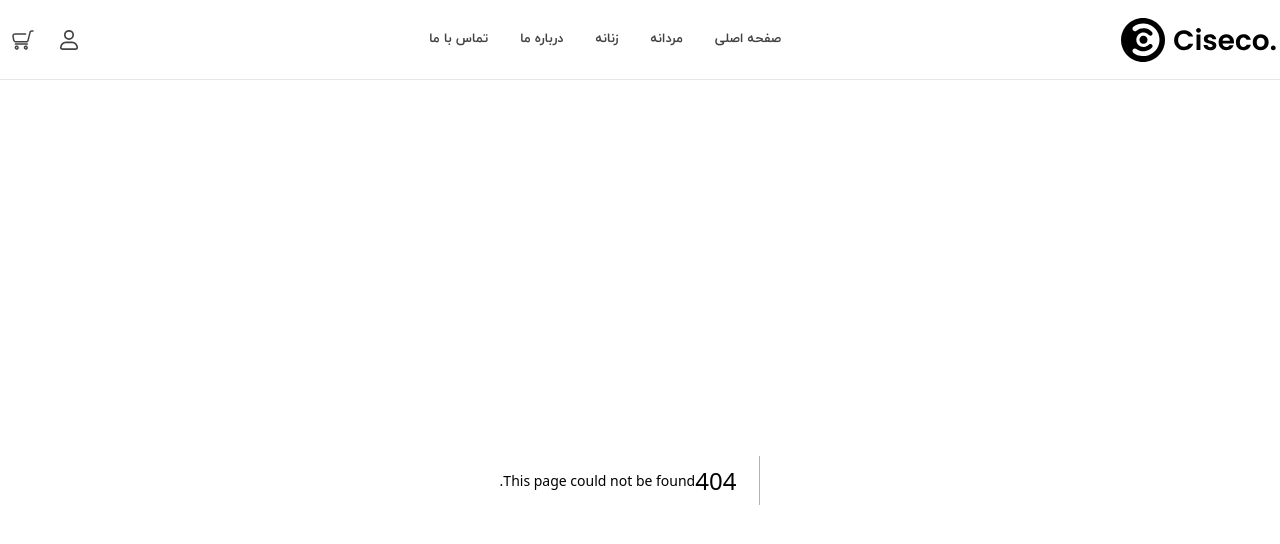
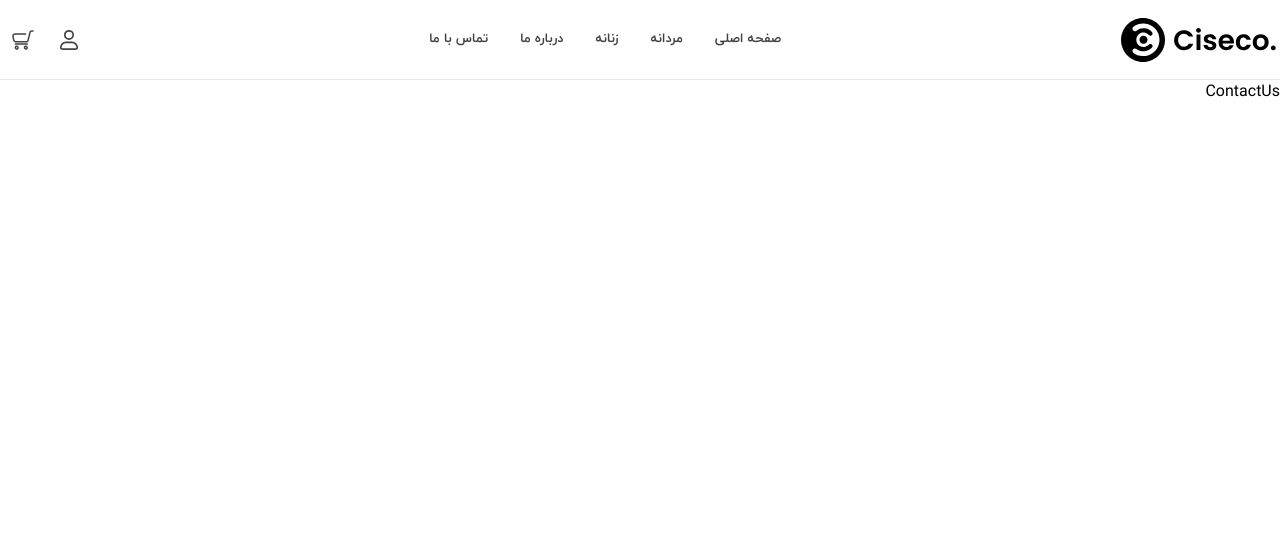
Before and after one commit to sajjadramezani73/ecommerce-nextjs-ts, a Next.js app: page /contact-us in a window 1280 px wide. Before the commit this address had no page. Shown: the top 544 px of the page. Built offline with nearby package versions, Linux system fonts and the light colour scheme.

Commit message:
feat: Create about-us , contact-us , products page

```diff
--- /dev/null
+++ b/src/container/AboutUs.tsx
@@ -0,0 +1,9 @@
+import React from 'react'
+
+const AboutUs = () => {
+    return (
+        <div>AboutUs</div>
+    )
+}
+
+export default AboutUs
--- /dev/null
+++ b/src/container/ContactUs.tsx
@@ -0,0 +1,9 @@
+import React from 'react'
+
+const ContactUs = () => {
+    return (
+        <div>ContactUs</div>
+    )
+}
+
+export default ContactUs
--- /dev/null
+++ b/src/container/Products.tsx
@@ -0,0 +1,9 @@
+import React from 'react'
+
+const Products = () => {
+    return (
+        <div>Products</div>
+    )
+}
+
+export default Products
--- /dev/null
+++ b/src/pages/about-us.tsx
@@ -0,0 +1,2 @@
+import AboutUs from "../container/AboutUs";
+export default AboutUs
--- /dev/null
+++ b/src/pages/contact-us.tsx
@@ -0,0 +1,2 @@
+import ContactUs from "../container/ContactUs";
+export default ContactUs
--- a/src/pages/products.tsx
+++ b/src/pages/products.tsx
@@ -1,9 +1,2 @@
-import React from 'react'
-
-const Products = () => {
-    return (
-        <div>Products</div>
-    )
-}
-
+import Products from "../container/Products";
 export default Products
```
